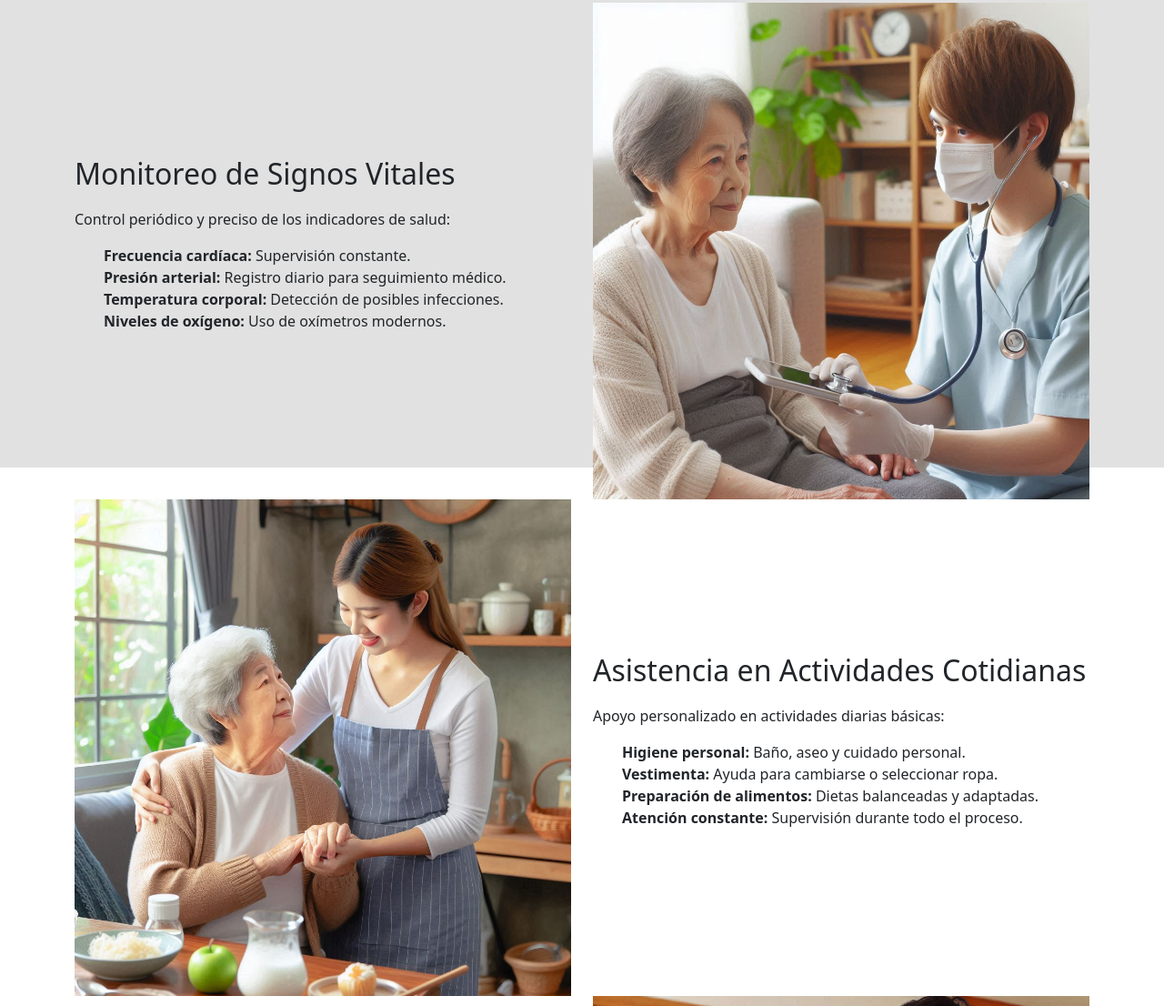
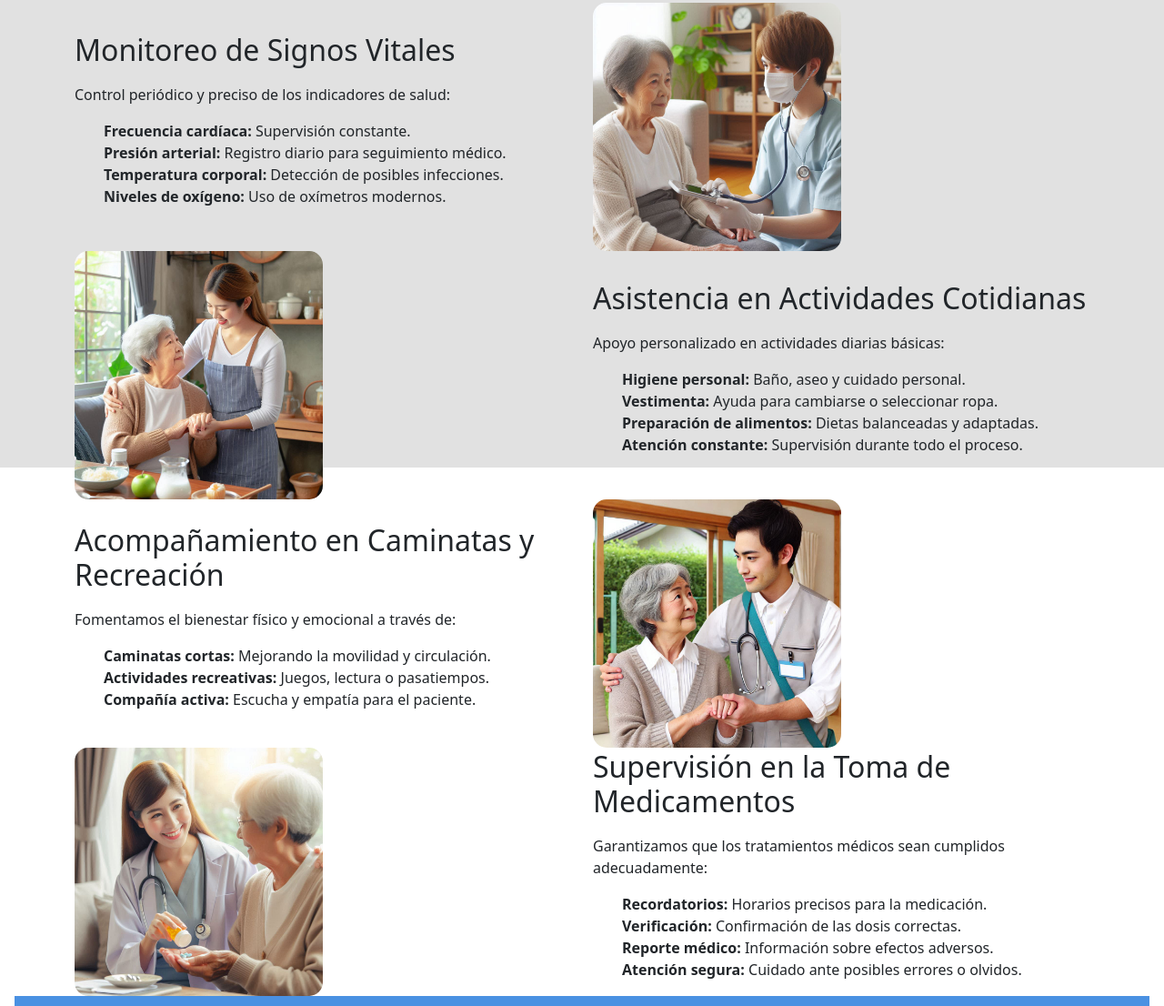
Before and after one commit to Tatianajimenez12/PAGINA-CAPSA-, a plain HTML site: page CAPSA_PROYECTO/cuidadosbasicos.html in a window 1280 px wide. Shown: the part 286-1392 px from the top of the page at 91% size. Drawn offline with nearby package versions, Linux system fonts and the light colour scheme.

Commit message:
cambio a las imagenes

```diff
--- a/CAPSA_PROYECTO/cuidadosbasicos.html
+++ b/CAPSA_PROYECTO/cuidadosbasicos.html
@@ -111,7 +111,7 @@
                         </ul>
                     </div>
                     <div class="col-lg-6 col-md-6 col-sm-12">
-                        <img src="images/signosvitales.png" alt="Monitoreo de Signos Vitales" class="img-fluid">
+                        <img src="images/signosvitales.png" alt="Monitoreo de Signos Vitales" class="img-fluid" width="300" height="200">
                     </div>
                 </div>
 
@@ -128,7 +128,7 @@
                         </ul>
                     </div>
                     <div class="col-lg-6 col-md-6 col-sm-12 order-lg-1">
-                        <img src="images/asistencia.png" alt="Asistencia de Actividades Cotidianas" class="img-fluid">
+                        <img src="images/asistencia.png" alt="Asistencia de Actividades Cotidianas" class="img-fluid" width="300" height="200">
                     </div>
                 </div>
 
@@ -161,7 +161,7 @@
                         </ul>
                     </div>
                     <div class="col-lg-6 col-md-6 col-sm-12 order-lg-1">
-                        <img src="images/supervisiondemedicamentos.png" alt="Supervisión en la Toma de Medicamentos" class="img-fluid">
+                        <img src="images/supervisiondemedicamentos.png" alt="Supervisión en la Toma de Medicamentos" class="img-fluid" width="300" height="200">
                     </div>
                 </div>
             </div>
--- a/CAPSA_PROYECTO/styles.css
+++ b/CAPSA_PROYECTO/styles.css
@@ -338,6 +338,17 @@ nav ul li:hover .submenu {
     background-color: #326cad;
 }
 
+.img-fluid {
+    border-radius: 15px;
+    /* Ajusta el valor para redondear más o menos */
+    width: 50%;
+    /* Asegura que la imagen sea responsiva */
+    max-width: 100px;
+    /* Tamaño máximo opcional */
+    height: auto;
+    /* Mantiene las proporciones */
+}
+
 footer {
     background-color: #4a91e2;
     color: white;
```
